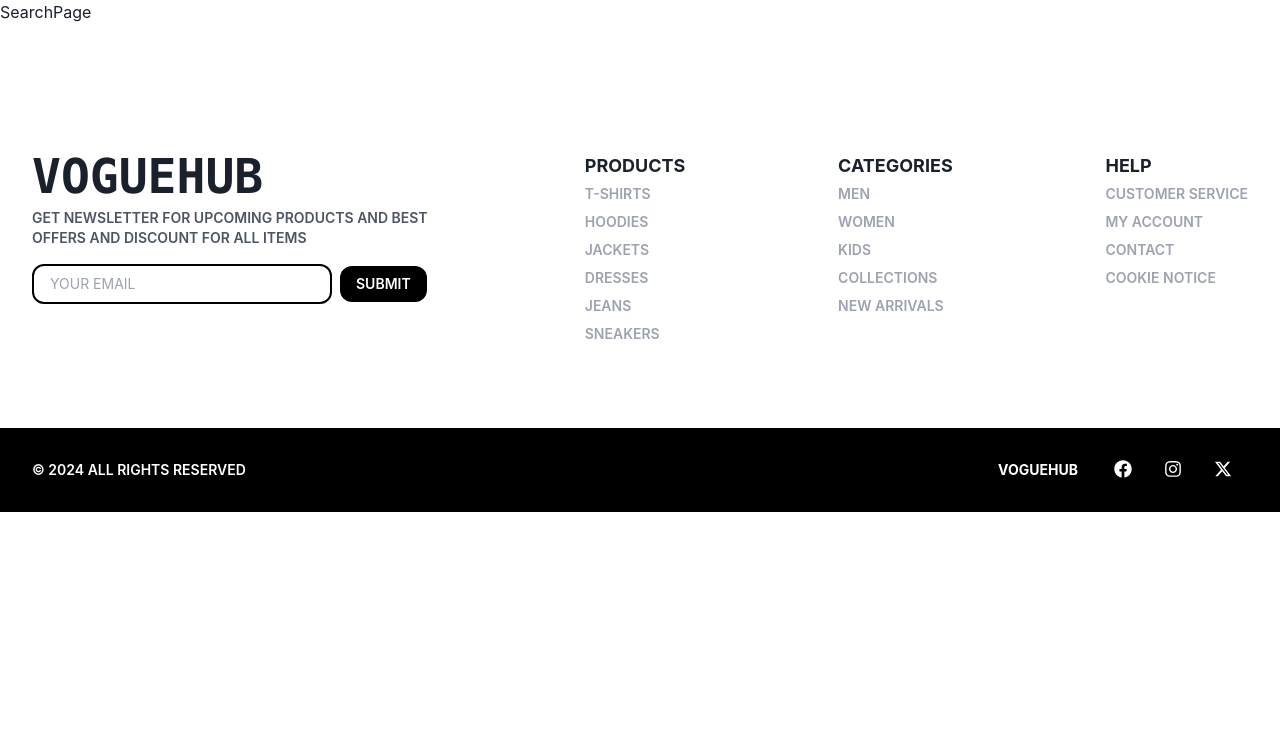
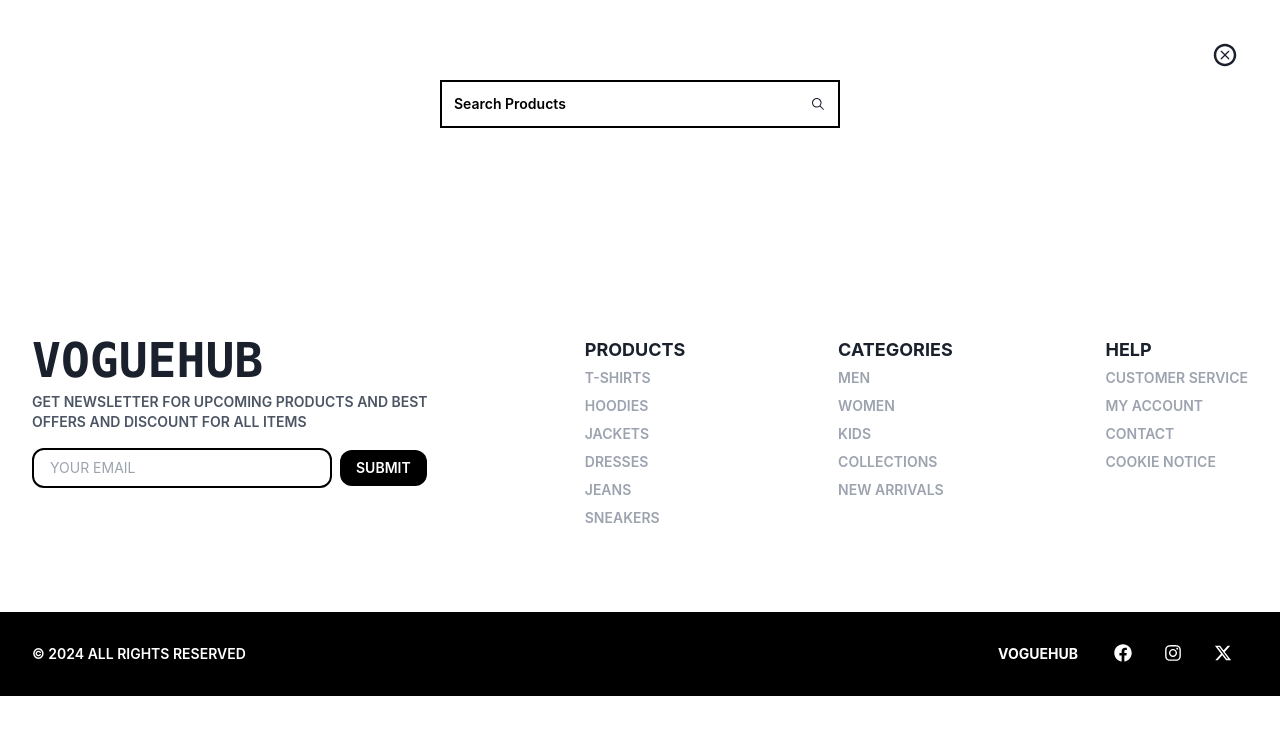
Before and after one commit to the25yahya/voguehub, a React (Vite) app: page /Search in a window 1280 px wide. Shown: the top 734 px of the page. Built offline with nearby package versions, Linux system fonts and the light colour scheme.

Commit message:
fixed bug

```diff
--- a/package.json
+++ b/package.json
@@ -17,7 +17,7 @@
     "react": "^18.2.0",
     "react-dom": "^18.2.0",
     "react-icons": "^5.0.1",
-    "react-router-dom": "^6.21.2"
+    "react-router-dom": "^6.22.0"
   },
   "devDependencies": {
     "@types/react": "^18.2.15",
--- a/src/Components/Login.jsx
+++ b/src/Components/Login.jsx
@@ -1,11 +1,13 @@
 import React from 'react'
 import { TiDelete } from "react-icons/ti";
+import { useStateContext } from '../Contexts/ContextProvider';
 
 const Login = () => {
+  const {login,CloseLogin} = useStateContext();
   return (
-    <div className='absolute top-100 w-full flex justify-center z-50 shadow-xl hidden'>
+    <div className={`absolute top-100 w-full justify-center z-50 shadow-5xl ${login ? 'flex appear-from-top' : 'hidden'}`}>
       <div className='flex flex-col text-center items-start absolute bg-white w-fit p-5 pb-12 pt-8'>
-      <div className='absolute top-2 right-2 text-2xl cursor-pointer'><TiDelete /></div>
+      <div onClick={CloseLogin} className='absolute top-2 right-2 text-2xl cursor-pointer'><TiDelete /></div>
       <h2 className='mb-3 text-2xl font-semibold'>Log in</h2>
       <input className='border border-black text-black mb-2 p-2' placeholder='Email/User' />
       <input className='border border-black text-black mb-2 p-2' placeholder='Password' />
--- a/src/Components/Navbar.jsx
+++ b/src/Components/Navbar.jsx
@@ -16,7 +16,7 @@ import { Link } from 'react-router-dom';
 
 const Navbar = () => {
 
-  const {shop,setShop,navCart,ProductsNav,setProductsNav,pages,setPages,sidebar,ToggleNavCart,ToggleSidebar,reloadPage,setNavWishlist,scrollToTop} = useStateContext();
+  const {shop,setShop,navCart,ProductsNav,setProductsNav,pages,setPages,sidebar,ToggleNavCart,ToggleSidebar,reloadPage,setNavWishlist,scrollToTop,OpenLogin,isSearchPageOpen,SearchOpen} = useStateContext();
    const OpenShop = () => {
     setShop(true);
     setPages(false);
@@ -69,8 +69,9 @@ const Navbar = () => {
    }, [prevScrollPos]);
 
    const navbarClasses = `fixed w-full z-40 text-white flex justify-between items-center px-8 py-5 border-transparent border-b transition ${
-     scrolling ? (scrollDirection === 'down' ? 'hidden' : 'bg-black appear-from-top') : 'bg-transparent'
-   }`;
+    (scrolling && scrollDirection === 'down') || isSearchPageOpen ? 'hidden' : scrolling ? 'bg-black appear-from-top' : 'bg-transparent'
+  }`;
+
 
 
   return (
@@ -107,8 +108,8 @@ const Navbar = () => {
         <h1 className='title text-3xl cursor-pointer'>VogueHUB</h1>
       </div>
       <div className='flex items-center'>
-        <p className='mr-5 font-semibold cursor-pointer hidden lg:block'>LOGIN</p>
-        <div className='mr-3 text-xl font-bold cursor-pointer'><IoIosSearch/></div>
+        <p onClick={OpenLogin} className='mr-5 font-semibold cursor-pointer hidden lg:block'>LOGIN</p>
+        <Link to='/Search' ><div onClick={SearchOpen} className='mr-3 text-xl font-bold cursor-pointer'><IoIosSearch/></div></Link>
         <Tooltip label='wishlist'><div onClick={OpenWishlist} className='mr-3 cursor-pointer text-lg'><FaRegHeart/></div></Tooltip>
         <Tooltip label='cart'>
         <div onClick={ToggleNavCart} className='mr-3 text-lg cursor-pointer'>
--- a/src/Contexts/ContextProvider.jsx
+++ b/src/Contexts/ContextProvider.jsx
@@ -18,6 +18,7 @@ export const ContextProvider = ({children}) => {
   const [shop, setShop] = useState(false);
   const [navCart, setNavCart] = useState(false);
   const [navWishlist, setNavWishlist] = useState(false);
+  const [login, setLogin] = useState(false);
   const [ProductsNav, setProductsNav] = useState(false);
   const [pages, setPages] = useState(false);
   const [sidebar, setSidebar] = useState(false);
@@ -30,6 +31,13 @@ export const ContextProvider = ({children}) => {
   }
   const ToggleSidebar = () => {
     setSidebar(!sidebar)
+  }
+  const OpenLogin = () => {
+    setLogin(true);
+    scrollToTop();
+  }
+  const CloseLogin = () => {
+    setLogin(false);
   }
   ///////////////////////////////////////////////
     const [loading, setLoading] = useState(true);
@@ -84,6 +92,15 @@ export const ContextProvider = ({children}) => {
       })}
     const [homeImg,setHomeImg] = useState('hero');
     ////////////////////////////////////////////////////////////////////////////////////////////////
+    ////////////keeping track of search page
+    const [isSearchPageOpen, setIsSearchPageOpen] = useState(false);
+    const SearchOpen = () => {
+      setIsSearchPageOpen(true);
+    }
+    const SearchClose = () => {
+      setIsSearchPageOpen(false);
+    }
+    ///////////////////////////////////////////////////////////////////////////////////
     const WinterProducts = WinterCollection.map((item) =>{
       return(
         <Product
@@ -102,7 +119,7 @@ export const ContextProvider = ({children}) => {
     })
     return(
         <StateContext.Provider
-          value={{setHomeImg,homeImg,shop,setShop,navCart,setNavCart,ProductsNav,setProductsNav,pages,setPages,sidebar,setSidebar,ToggleNavCart,ToggleSidebar,reloadPage,loading,navWishlist, setNavWishlist, scrollToTop,WinterProducts,isAnimated, setIsAnimated,isAnimated2, setIsAnimated2}}
+          value={{setHomeImg,homeImg,shop,setShop,navCart,setNavCart,ProductsNav,setProductsNav,pages,setPages,sidebar,setSidebar,ToggleNavCart,ToggleSidebar,reloadPage,loading,navWishlist, setNavWishlist, scrollToTop,WinterProducts,isAnimated, setIsAnimated,isAnimated2, setIsAnimated2,login,OpenLogin,CloseLogin,isSearchPageOpen, setIsSearchPageOpen,SearchClose,SearchOpen}}
         >
             {children}
         </StateContext.Provider>
--- a/src/Pages/SearchPage.jsx
+++ b/src/Pages/SearchPage.jsx
@@ -1,8 +1,23 @@
-import React from 'react'
+import React,{useEffect} from 'react'
+import { IoIosSearch } from "react-icons/io";
+import { TiDeleteOutline } from "react-icons/ti";
+import { useStateContext } from '../Contexts/ContextProvider';
+import { Link } from 'react-router-dom';
+
 
 const SearchPage = () => {
+  const {SearchClose} = useStateContext();
   return (
-    <div>SearchPage</div>
+    <div className='p-20 flex flex-col items-center'>
+      <Link to='/'><div onClick={SearchClose} className='absolute right-10 top-10 text-3xl cursor-pointer z-50'><TiDeleteOutline /></div></Link>
+      <div className='flex items-center border-2 border-black w-400 p-3 justify-between'>
+        <input
+           placeholder='Search Products'
+           className='text-sm placeholder:text-black placeholder:font-semibold outline-none'
+        />
+        <span><IoIosSearch /></span>
+      </div>
+    </div>
   )
 }
 
```
Also changed, not shown: 1 other file (tests, documents, lock files or other folders).
